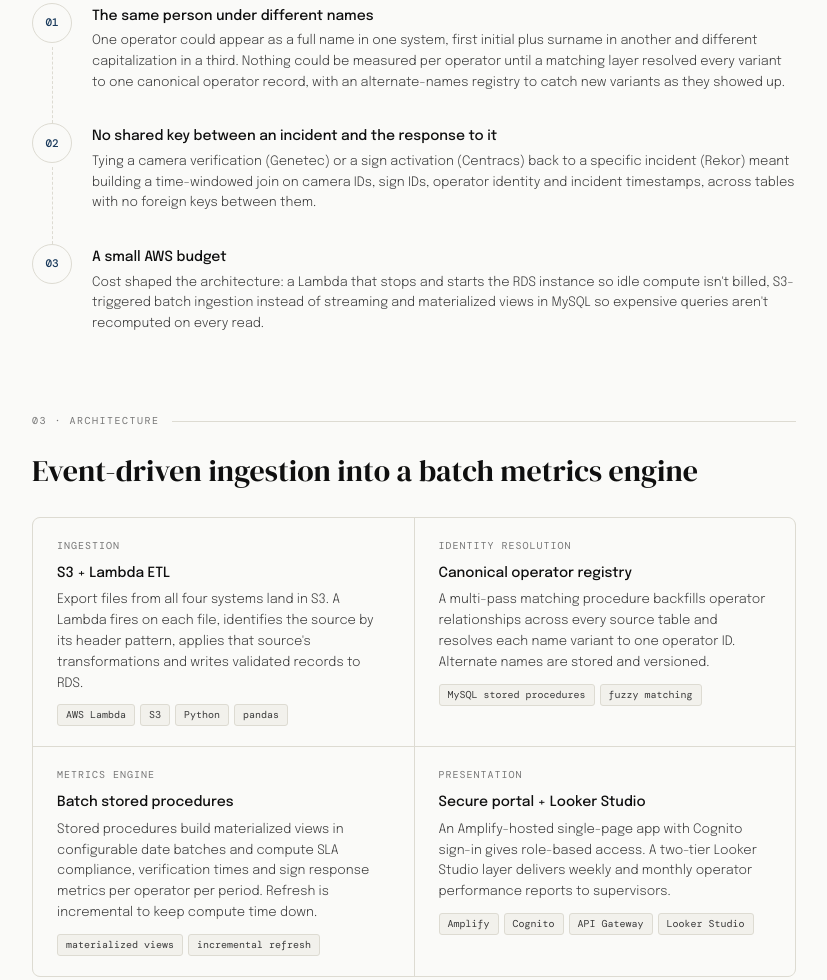
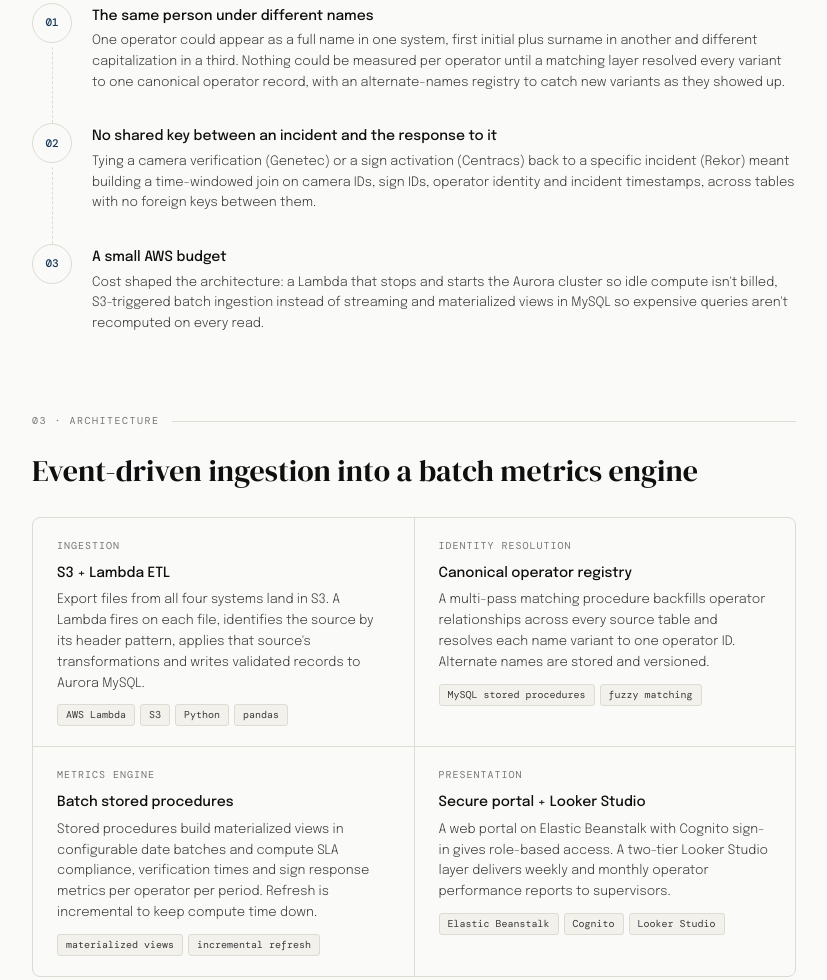
Before and after one commit to PirateUnderAPalm/portfolio, a plain HTML site: page tmc-performance-analytics/index.html in a window 1280 px wide. Shown: the part 1091-2071 px from the top of the page, without its empty margins (226-1053 px from the left). Drawn offline with nearby package versions, Linux system fonts and the light colour scheme.

Commit message:
fix: TMC stack is Aurora MySQL, Elastic Beanstalk and Cognito
Co-Authored-By: Claude Opus 5.5 <noreply@anthropic.com>

```diff
--- a/tmc-performance-analytics/index.html
+++ b/tmc-performance-analytics/index.html
@@ -51,7 +51,7 @@
       </div></div>
       <div class="step"><div class="step-num">03</div><div class="step-body">
         <div class="step-title">A small AWS budget</div>
-        <div class="step-desc">Cost shaped the architecture: a Lambda that stops and starts the RDS instance so idle compute isn't billed, S3-triggered batch ingestion instead of streaming and materialized views in MySQL so expensive queries aren't recomputed on every read.</div>
+        <div class="step-desc">Cost shaped the architecture: a Lambda that stops and starts the Aurora cluster so idle compute isn't billed, S3-triggered batch ingestion instead of streaming and materialized views in MySQL so expensive queries aren't recomputed on every read.</div>
       </div></div>
     </div>
   </section>
@@ -63,7 +63,7 @@
       <div class="cell">
         <div class="cell-label">Ingestion</div>
         <div class="cell-title">S3 + Lambda ETL</div>
-        <div class="cell-desc">Export files from all four systems land in S3. A Lambda fires on each file, identifies the source by its header pattern, applies that source's transformations and writes validated records to RDS.</div>
+        <div class="cell-desc">Export files from all four systems land in S3. A Lambda fires on each file, identifies the source by its header pattern, applies that source's transformations and writes validated records to Aurora MySQL.</div>
         <div class="chips"><span class="chip">AWS Lambda</span><span class="chip">S3</span><span class="chip">Python</span><span class="chip">pandas</span></div>
       </div>
       <div class="cell">
@@ -81,8 +81,8 @@
       <div class="cell">
         <div class="cell-label">Presentation</div>
         <div class="cell-title">Secure portal + Looker Studio</div>
-        <div class="cell-desc">An Amplify-hosted single-page app with Cognito sign-in gives role-based access. A two-tier Looker Studio layer delivers weekly and monthly operator performance reports to supervisors.</div>
-        <div class="chips"><span class="chip">Amplify</span><span class="chip">Cognito</span><span class="chip">API Gateway</span><span class="chip">Looker Studio</span></div>
+        <div class="cell-desc">A web portal on Elastic Beanstalk with Cognito sign-in gives role-based access. A two-tier Looker Studio layer delivers weekly and monthly operator performance reports to supervisors.</div>
+        <div class="chips"><span class="chip">Elastic Beanstalk</span><span class="chip">Cognito</span><span class="chip">Looker Studio</span></div>
       </div>
     </div>
   </section>
@@ -125,7 +125,7 @@
       </div></div>
       <div class="step"><div class="step-num">05</div><div class="step-body">
         <div class="step-title">Portal and scheduled reports</div>
-        <div class="step-desc">Authorized users see live metrics in the portal. Weekly and monthly Looker Studio reports generate on their own and go to supervisors.</div>
+        <div class="step-desc">Authorized users sign in through Cognito and see live metrics in the portal. Weekly and monthly Looker Studio reports generate on their own and go to supervisors.</div>
       </div></div>
     </div>
   </section>
@@ -161,10 +161,10 @@
     <h2>Serverless where it pays, SQL where the logic lives</h2>
     <div class="stack">
       <div class="stack-item"><div class="stack-cat">Compute</div><div class="stack-name">AWS Lambda</div></div>
-      <div class="stack-item"><div class="stack-cat">Storage</div><div class="stack-name">S3 + RDS MySQL</div></div>
+      <div class="stack-item"><div class="stack-cat">Storage</div><div class="stack-name">S3 + Aurora MySQL</div></div>
       <div class="stack-item"><div class="stack-cat">Auth</div><div class="stack-name">Cognito</div></div>
-      <div class="stack-item"><div class="stack-cat">API</div><div class="stack-name">API Gateway</div></div>
-      <div class="stack-item"><div class="stack-cat">Frontend</div><div class="stack-name">Amplify</div></div>
+      <div class="stack-item"><div class="stack-cat">DB tooling</div><div class="stack-name">MySQL Workbench</div></div>
+      <div class="stack-item"><div class="stack-cat">Web hosting</div><div class="stack-name">Elastic Beanstalk</div></div>
       <div class="stack-item"><div class="stack-cat">Reporting</div><div class="stack-name">Looker Studio</div></div>
       <div class="stack-item"><div class="stack-cat">ETL</div><div class="stack-name">Python / pandas</div></div>
       <div class="stack-item"><div class="stack-cat">DB logic</div><div class="stack-name">Stored procedures</div></div>
```
